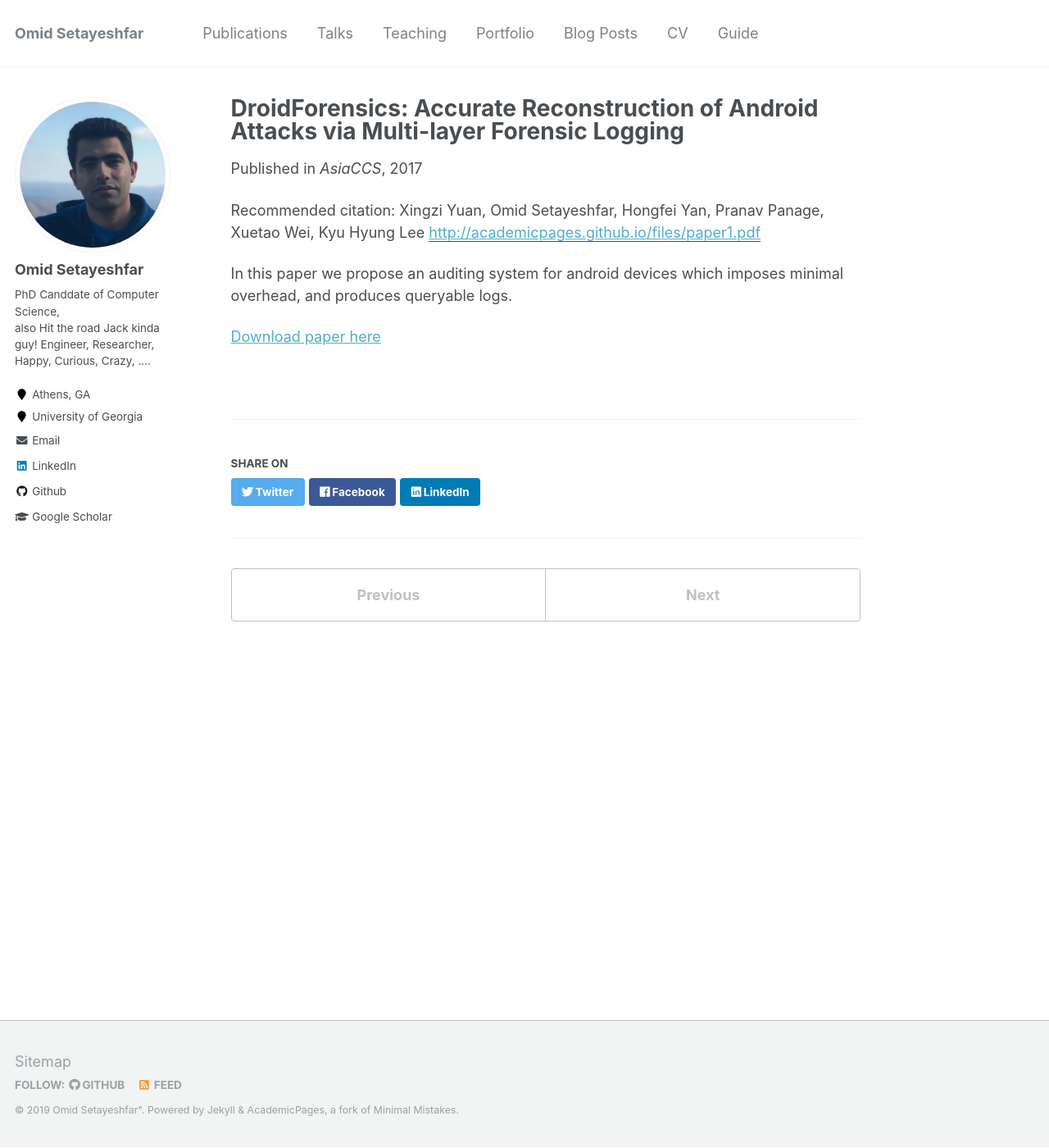
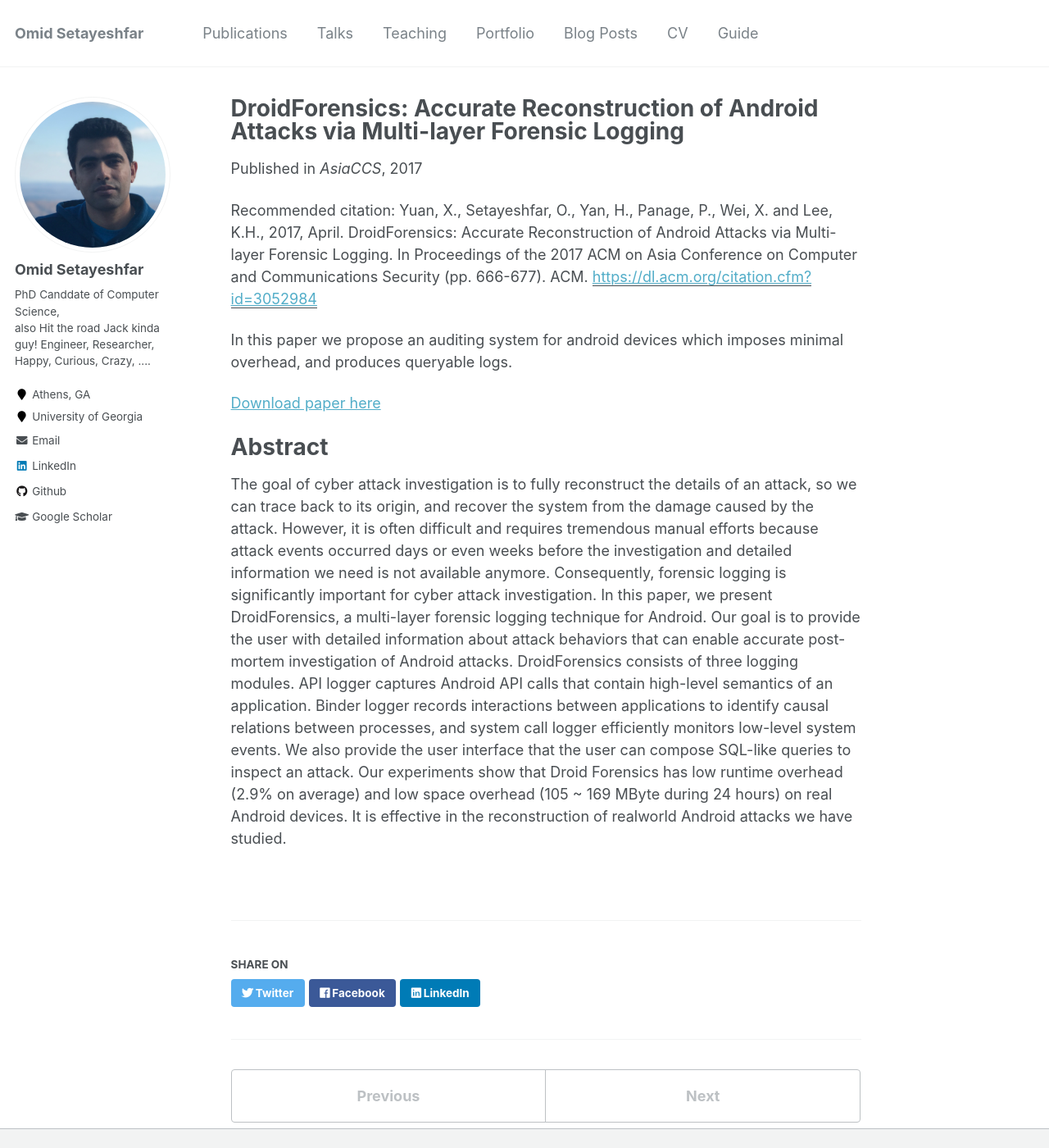
Before and after one commit to omid-s/omid-s.github.io, a Jekyll site: the page built from _publications/droidforensics.md, in a window 1280 px wide and 1400 px high. Shown: the whole window at 82% size. Built offline with Jekyll 4.4.1, drawn with Linux system fonts in a browser that asks for light colours.

Commit message:
adds abstract to droid forensics

```diff
--- a/_publications/droidforensics.md
+++ b/_publications/droidforensics.md
@@ -5,11 +5,15 @@ permalink: /publication/droidforensics
 excerpt: 'This paper is about android forensics.'
 date: 2017-04-06
 venue: 'AsiaCCS'
-paperurl: 'http://academicpages.github.io/files/paper1.pdf'
-citation: 'Xingzi Yuan, Omid Setayeshfar, Hongfei Yan, Pranav Panage, Xuetao Wei, Kyu Hyung Lee'
+paperurl: 'https://dl.acm.org/citation.cfm?id=3052984'
+citation: 'Yuan, X., Setayeshfar, O., Yan, H., Panage, P., Wei, X. and Lee, K.H., 2017, April. DroidForensics: Accurate Reconstruction of Android Attacks via Multi-layer Forensic Logging. In Proceedings of the 2017 ACM on Asia Conference on Computer and Communications Security (pp. 666-677). ACM.'
 ---
 
 In this paper we propose an auditing system for android devices which imposes minimal overhead, and produces queryable logs.
 
 
 [Download paper here](https://kyuhlee.github.io/publications/asiaccs17.pdf)
+
+# Abstract
+
+The goal of cyber attack investigation is to fully reconstruct the details of an attack, so we can trace back to its origin, and recover the system from the damage caused by the attack. However, it is often difficult and requires tremendous manual efforts because attack events occurred days or even weeks before the investigation and detailed information we need is not available anymore. Consequently, forensic logging is significantly important for cyber attack investigation. In this paper, we present DroidForensics, a multi-layer forensic logging technique for Android. Our goal is to provide the user with detailed information about attack behaviors that can enable accurate post-mortem investigation of Android attacks. DroidForensics consists of three logging modules. API logger captures Android API calls that contain high-level semantics of an application. Binder logger records interactions between applications to identify causal relations between processes, and system call logger efficiently monitors low-level system events. We also provide the user interface that the user can compose SQL-like queries to inspect an attack. Our experiments show that Droid Forensics has low runtime overhead (2.9% on average) and low space overhead (105 ~ 169 MByte during 24 hours) on real Android devices. It is effective in the reconstruction of realworld Android attacks we have studied.
```
